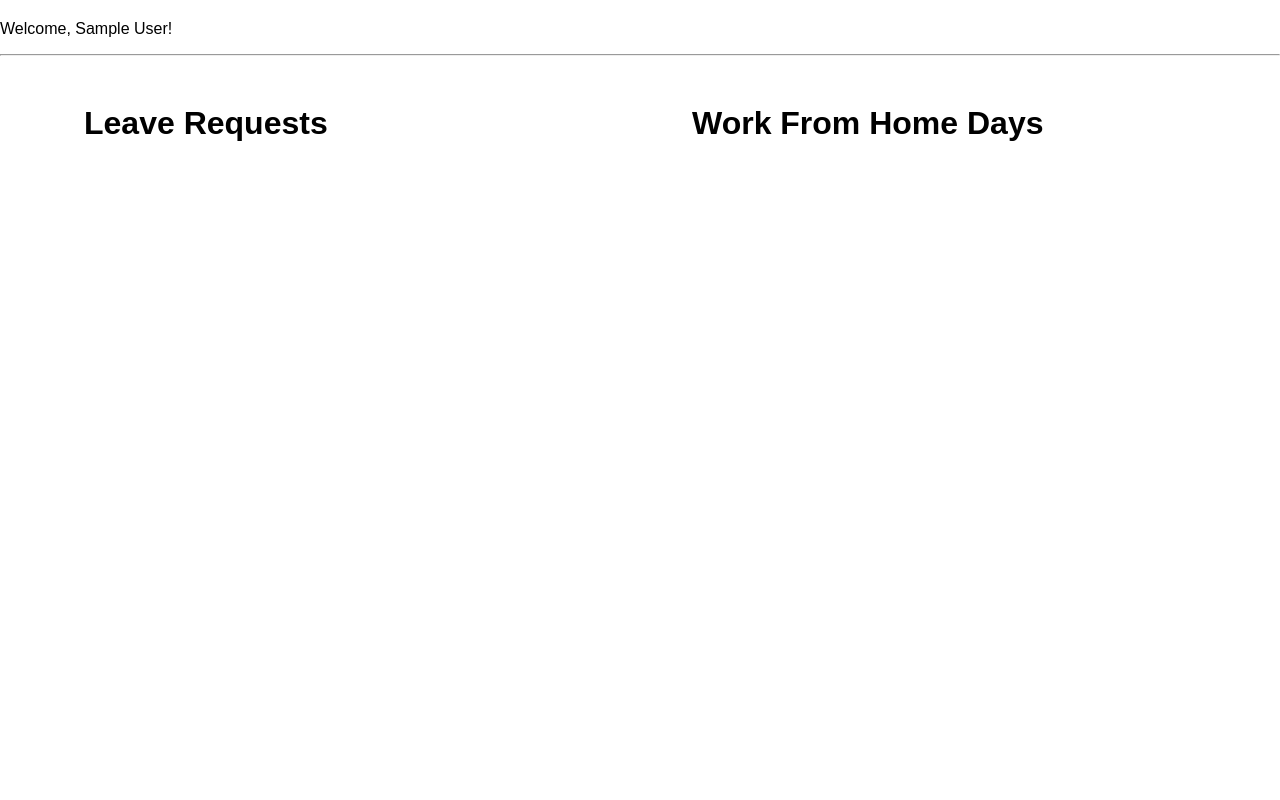
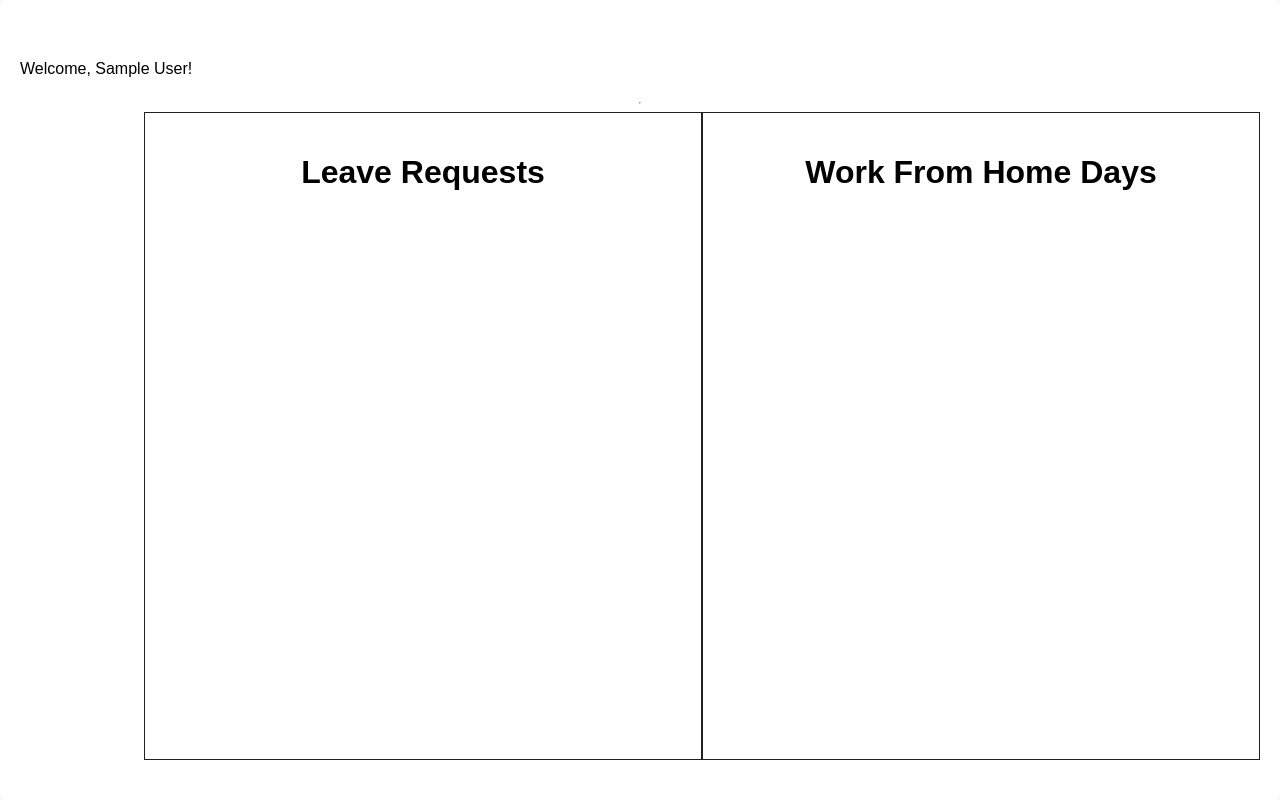
Before and after one commit to JosephDeNovellis/Leave-Absence-Dashboard, a Flask app: template templates/dashboard.html in a window 1280 px wide. Run offline with Flask 3, Linux system fonts and the light colour scheme; the template is opened without the code that fills it, so the values that code supplies are empty; the visitor is signed in with stand-in values (Sample User, id 1); parts of the project's set-up code (start-up, migrations or seed data) failed here and were passed over.

Commit message:
updated styling

```diff
--- a/static/style.css
+++ b/static/style.css
@@ -1,3 +1,8 @@
+body {
+    margin: 0;
+    display: flex;
+    min-height: 100vh;
+}
 .body {
     font-family: Arial, sans-serif;
     background-color: #f4f4f4;
@@ -15,10 +20,24 @@
 }
 
 .container {
+    font-family: Arial, sans-serif;
     background-color: #fff;
     padding: 20px;
     border-radius: 8px;
     box-shadow: 0 0 10px rgba(0, 0, 0, 0.1);
+
+}
+
+.dash-container{
+    font-family: Arial, sans-serif;
+    background-color: #fff;
+    padding: 20px;
+    border-radius: 8px;
+    box-shadow: 0 0 10px rgba(0, 0, 0, 0.1);
+    display: flex;
+    flex-direction: column;
+    flex: 1; /* Make the container take up all available space */
+
 }
 
 label {
@@ -71,20 +90,43 @@ div p {
 
 .column {
     float: left;
-    padding: 20px;
-    box-sizing: border-box
+    width: 100%;
+    box-sizing: border-box;
+    margin-bottom: 20px;
 }
 
 .column {
     float: left;
+    width: 100%;
+    box-sizing: border-box;
+
+}
+
+.box {
+    height: 100%;
+    border: 1px solid #222121;
+    padding: 20px;
+    box-sizing: border-box;
+    display: flex;
+    flex-direction: column;
+    justify-content: flex-start;
+    align-items: center;
 }
 
 .left {
-    width: 5%;
+    width: 10%;
 }
 
-.middle, .right {
-    width: 47.5%;
+.middle{
+    width: 45%;
+}
+.right {
+    width: 45%;
+}
+
+.row {
+    display: flex;
+    flex: 1;
 }
 
 .row:after {
@@ -92,3 +134,12 @@ div p {
     display: table;
     clear: both;
 }
+
+.vertical-line {
+    position: absolute;
+    height: 100%;
+    width: 5px;
+    background-color: #222121;
+    top: 0;
+    bottom: 0;
+}
```
